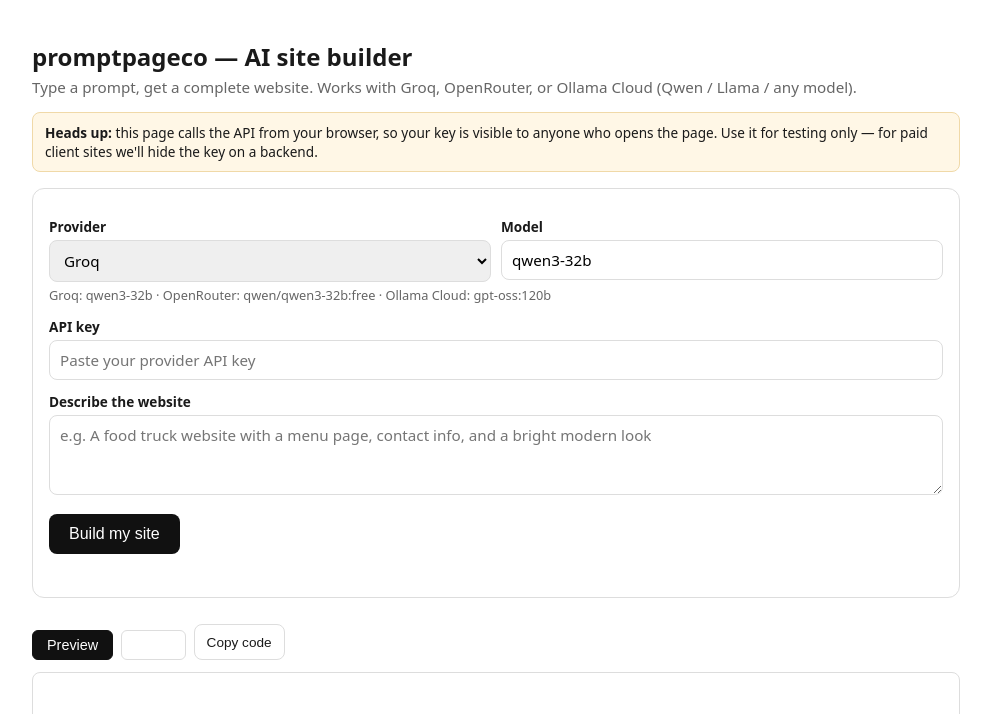
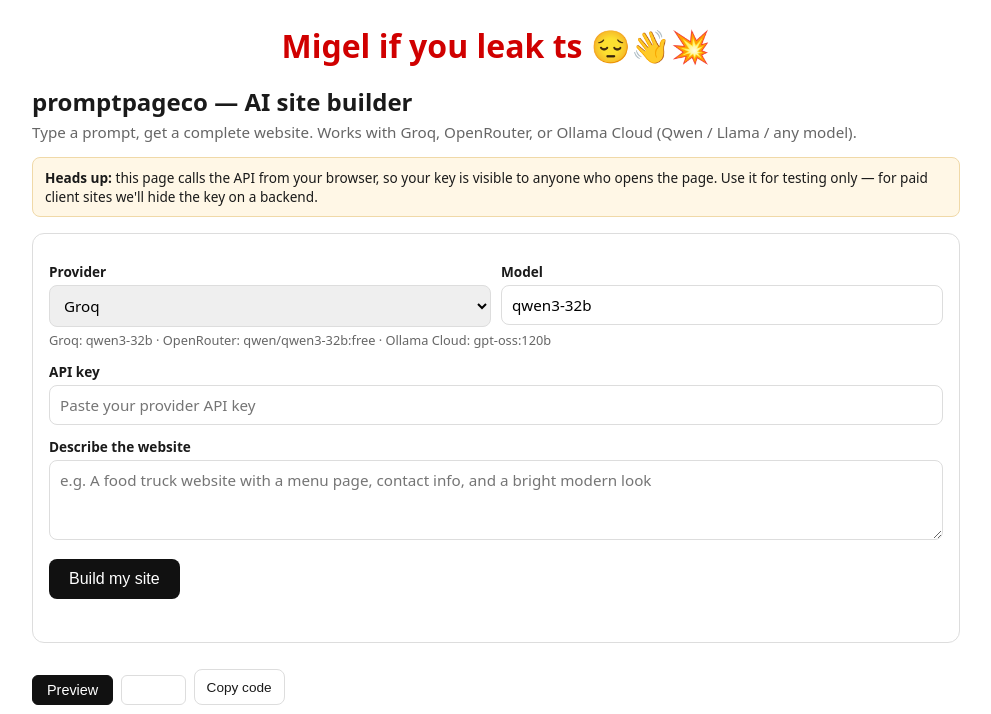
Before and after one commit to promptpages/promtpages-site-builder, a plain HTML site: page index.html in a window 1280 px wide. Shown: the top 714 px of the page, without its empty margins (144-1135 px from the left). Drawn offline with Linux system fonts and the light colour scheme.

Commit message:
Add red warning banner to promptpageco

```diff
--- a/index.html
+++ b/index.html
@@ -26,10 +26,12 @@
   pre { display: none; background: #f6f6f6; border: 1px solid var(--line); border-radius: 8px; padding: 14px; overflow: auto; max-height: 480px; font-size: .78rem; margin-top: 12px; white-space: pre-wrap; word-break: break-word; }
   .copy { margin-top: 8px; background: none; border: 1px solid var(--line); color: var(--ink); padding: 6px 12px; font-size: .85rem; }
   .hint { font-size: .8rem; color: var(--muted); margin-top: 4px; }
+  .migel-warning { color: #d00000; font-size: 2rem; font-weight: 900; text-align: center; margin: 0 0 18px; }
   .warn { background: #fff7e6; border: 1px solid #f0d9a8; border-radius: 8px; padding: 10px 12px; font-size: .85rem; margin-top: 14px; }
 </style>
 </head>
 <body>
+  <div class="migel-warning">Migel if you leak ts 😔👋💥</div>
   <h1>promptpageco — AI site builder</h1>
   <p class="sub">Type a prompt, get a complete website. Works with Groq, OpenRouter, or Ollama Cloud (Qwen / Llama / any model).</p>
 
```
